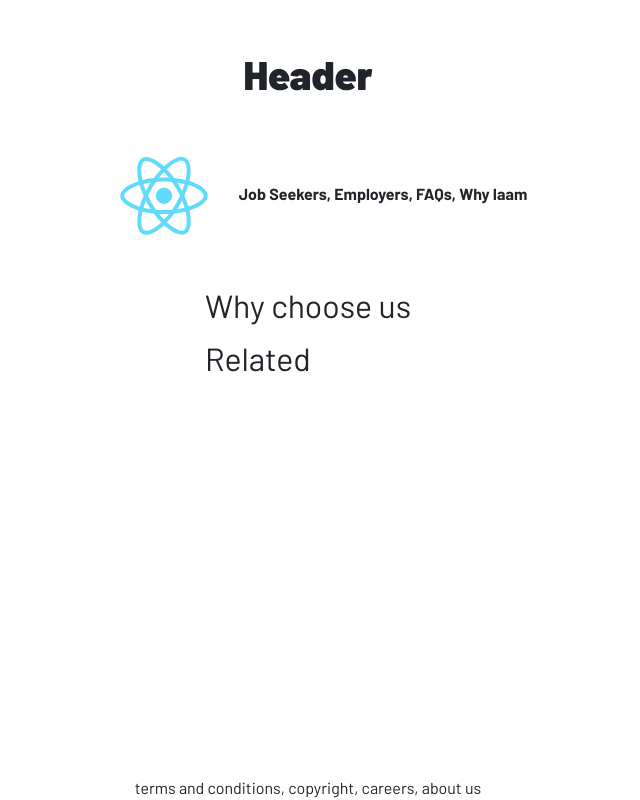
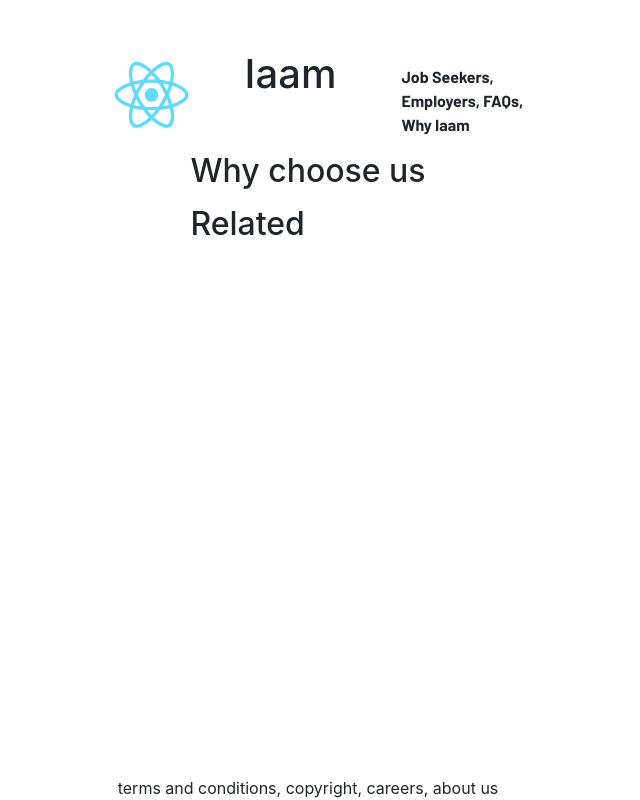
Before and after one commit to Vilux/iaams-layouts, a React (Create React App) app in the folder forms/: page / in a window 1280 px wide. Shown: the whole page, without its empty margins (332-972 px from the left). Built offline with nearby package versions, Linux system fonts and the light colour scheme.

Commit message:
Fix layout issue, introduce HeaderContent

```diff
--- a/forms/src/App.js
+++ b/forms/src/App.js
@@ -1,61 +1,42 @@
 import React from 'react'
-import { Col, Row, Form, Container } from 'react-bootstrap'
 import 'bootstrap/dist/css/bootstrap.min.css'
-import logo from './logo.svg';
+import HeaderContent from './HeaderContent'
+import { createUseStyles } from 'react-jss'
 
-const pageStyle = {
+const useStyles = createUseStyles({
+  page: {
     margin: '50px',
     display: 'flex',
     alignItems: 'center',
     justifyContent: 'center',
     flexDirection: 'column',
     paddingBottom: '60px'
-};
-
-const navStyle = {
-  marginTop: '15px',
-  marginBottom: '15px',
-  fontFamily: 'Barlow-Bold'
-}
-
-const bodyStyle = {
-  marginBottom: '15px',
-  fontFamily: 'Barlow-Regular'
-}
-
-const sideStyle = {
-  fontFamily: 'Barlow-Regular'
-}
-
-const footerStyle = {
+  },
+  body: {
+    marginBottom: '15px'
+  },
+  footer: {
     position: 'absolute',
     bottom: '0',
-  fontFamily: 'Barlow-Regular',
   }
-
-const headerStyle = {
-  fontFamily: 'Barlow-Black'
-}
+})
 
 const App = () => {
+  const classes = useStyles()
   return (
-    <div style={pageStyle}>
-      <header style={headerStyle}>
-        <h1>Header</h1>
+    <div className={classes.page}>
+      <header>
+        <HeaderContent/>
       </header>
-          <nav style={navStyle}>
-          <img src={logo} height="150" width="150"></img>
-            Job Seekers, Employers, FAQs, Why Iaam
-          </nav>
       <main>
-        <article style={bodyStyle}>
+        <article className={classes.body}>
           <h2>Why choose us</h2>
         </article>
-        <aside style={sideStyle}>
+        <aside>
           <h2>Related</h2>
         </aside>
       </main>
-      <footer style={footerStyle}>
+      <footer className={classes.footer}>
         terms and conditions, copyright, careers, about us
       </footer>
     </div>
--- /dev/null
+++ b/forms/src/HeaderContent.js
@@ -0,0 +1,33 @@
+import React from 'react'
+import logo from './logo.svg'
+import { Col, Row, Container } from 'react-bootstrap'
+
+const navStyle = {
+  marginTop: '15px',
+  marginBottom: '15px',
+  fontFamily: 'Barlow-Bold'
+}
+
+const HeaderContent = () => {
+  return (
+    <>
+      <Container>
+        <Row>
+          <Col>
+            <img src={logo}></img>
+          </Col>
+          <Col>
+            <h1>Iaam</h1>
+          </Col>
+          <Col>
+            <nav style={navStyle}>
+              Job Seekers, Employers, FAQs, Why Iaam
+            </nav>
+          </Col>
+        </Row>
+      </Container>
+    </>
+  )
+}
+
+export default HeaderContent
```
Also changed, not shown: forms/src/EmployerDashboardLayout.js (added), forms/src/GridLayout.js (added), forms/src/HomepageLayout.js (added), forms/src/JobSeekerDashboardLayout.js (added), forms/src/Simple2to4ColumnLayout.js (added), 1 other file (tests, documents, lock files or other folders). Lines whose indentation alone changed are shown as unchanged.
